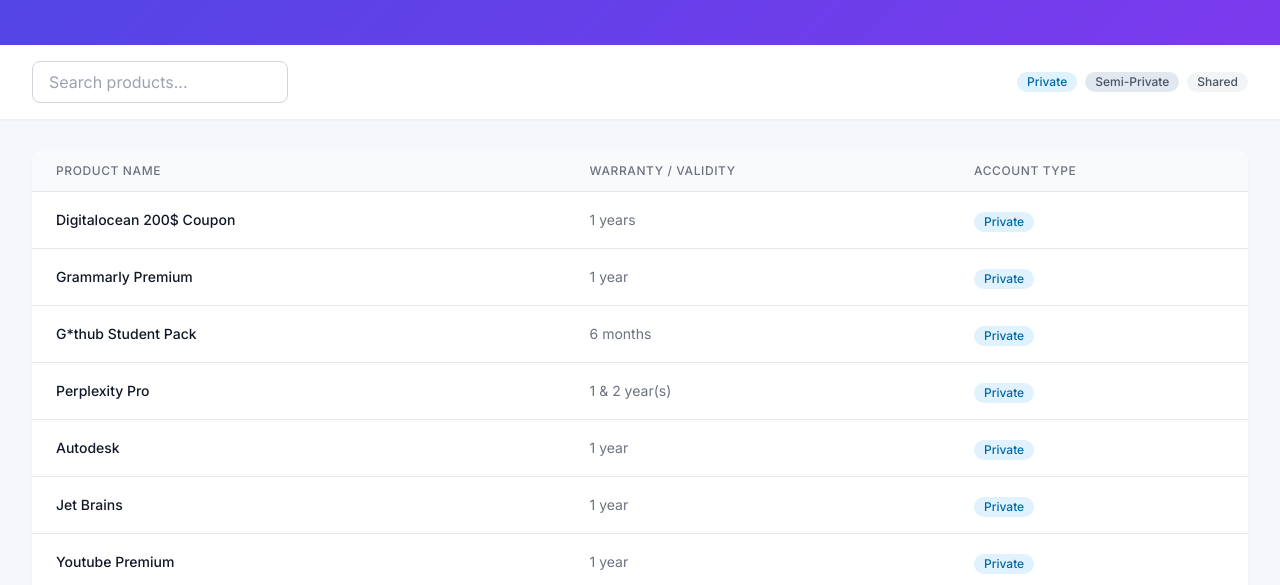
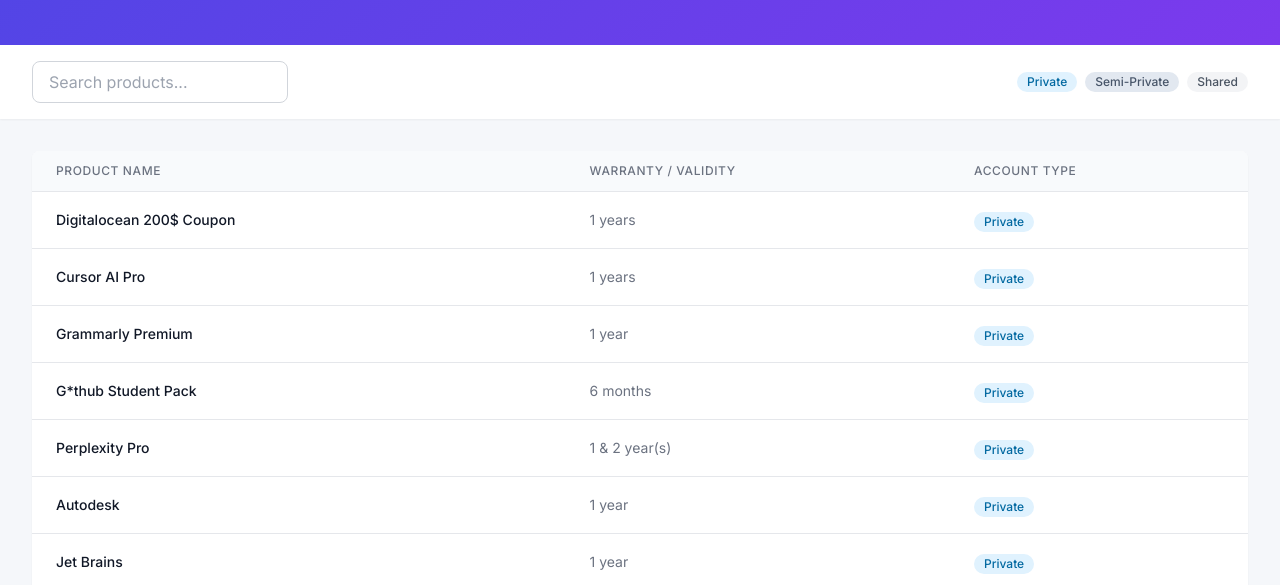
Before and after one commit to MacKenzieLesh/MacKenzieLesh.github.io, a plain HTML site: page index.html in a window 1280 px wide. Shown: the part 127-712 px from the top of the page. Drawn offline with nearby package versions, Linux system fonts and the light colour scheme.

Commit message:
Update index.html

```diff
--- a/index.html
+++ b/index.html
@@ -129,6 +129,11 @@
         const products = [
             {
                 name: "Digitalocean 200$ Coupon",
+                warrantyPeriod: "1 years",
+                accountType: "Private"
+            },
+            {
+                name: "Cursor AI Pro",
                 warrantyPeriod: "1 years",
                 accountType: "Private"
             },
```
